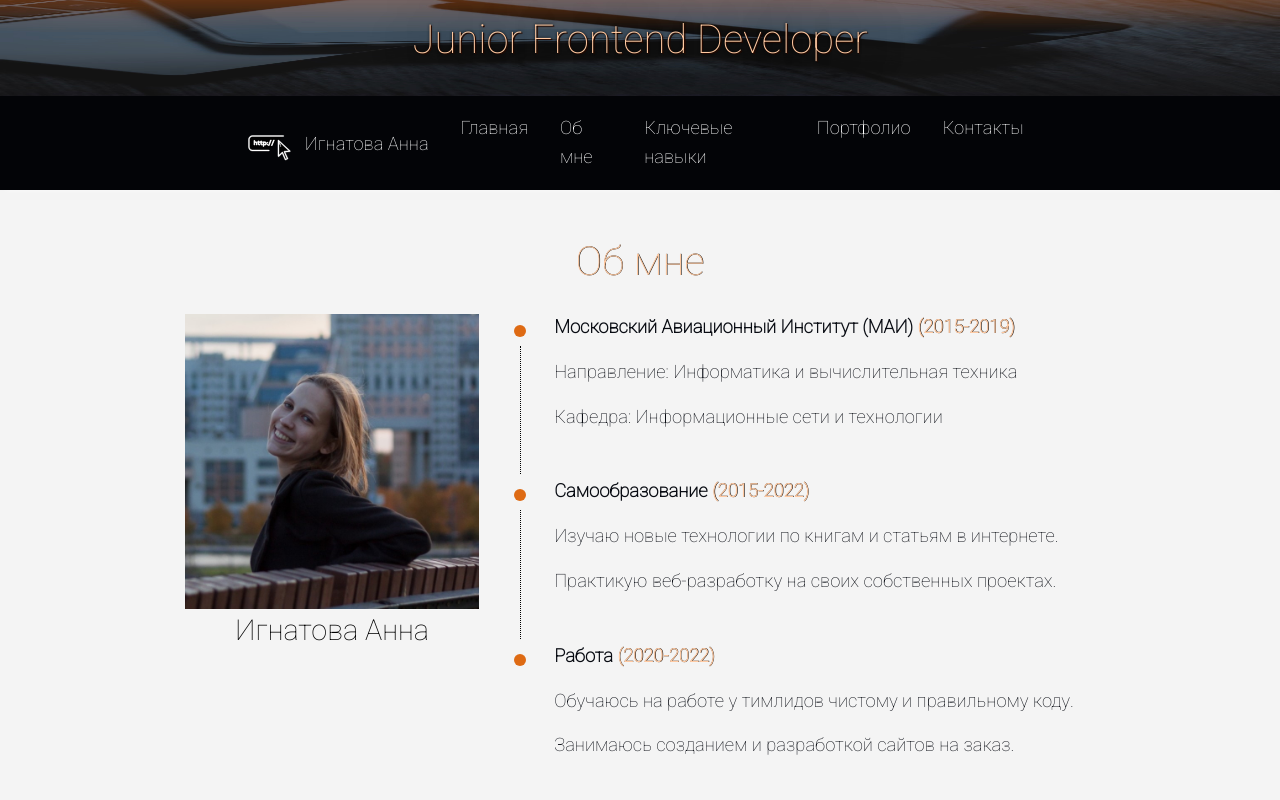
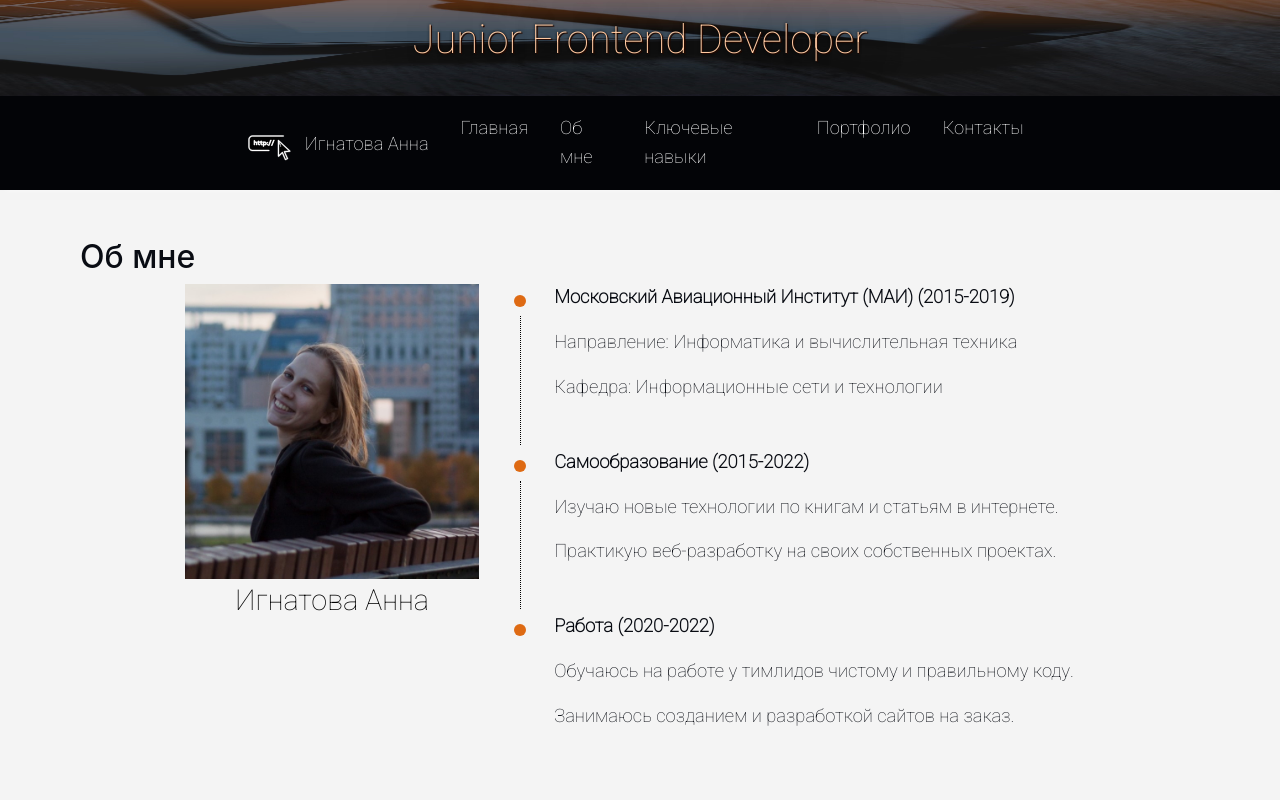
Before and after one commit to AnigalHub/Portfolio, a Nuxt app: page / in a window 1280 px wide. Shown: the top 800 px of the page. Built offline with nearby package versions, Linux system fonts and the light colour scheme; a web font is replaced by a local one.

Commit message:
изменен заголовок h2->h1

```diff
--- a/components/about.vue
+++ b/components/about.vue
@@ -1,7 +1,7 @@
 <template>
   <div id="About">
     <b-container>
-      <h1>Об мне</h1>
+      <h2>Об мне</h2>
       <b-row>
         <b-col cols="4">
           <img src="../static/me.jpg">
@@ -54,8 +54,5 @@
 </script>
 
 <style scoped>
-  span{
-  color: #ffc9a1;
-    text-shadow: 0.4px 0.38px 0.4px #000;
-  }
+
 </style>
```
